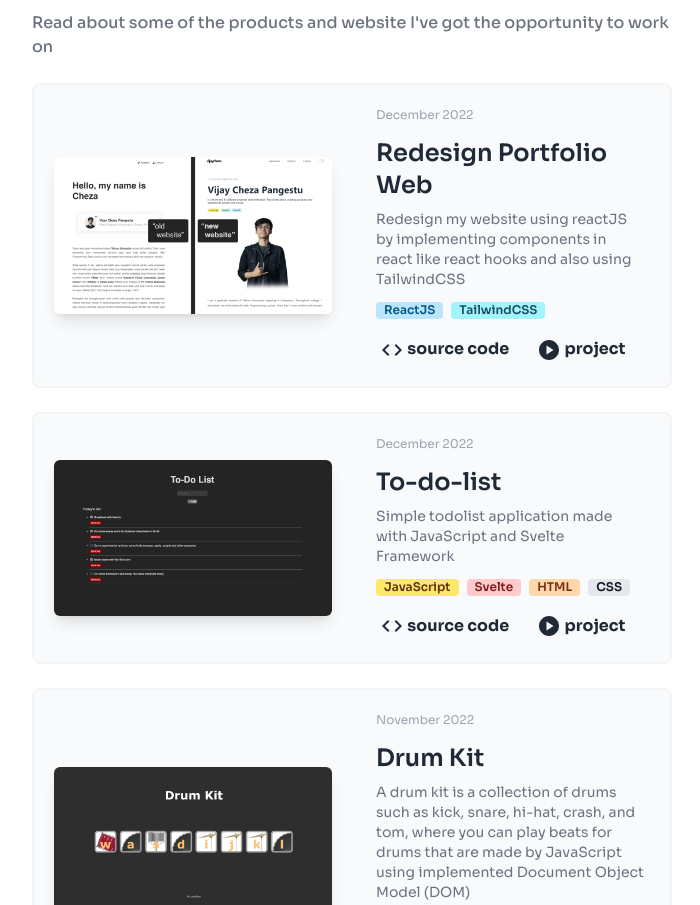
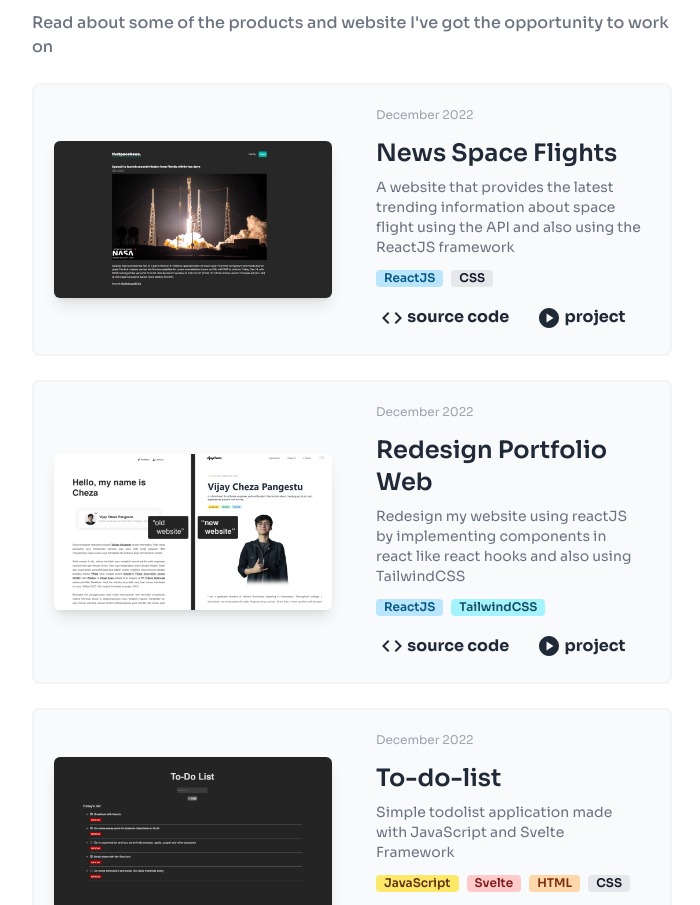
Before and after one commit to chezapangestu/chezapangestu.github.io, a React (Create React App) app: page / in a window 1280 px wide. Shown: the part 5027-5932 px from the top of the page, without its empty margins (288-988 px from the left). Built offline with nearby package versions, Linux system fonts and the light colour scheme.

Commit message:
add new project items

```diff
--- a/src/data/project.js
+++ b/src/data/project.js
@@ -11,9 +11,22 @@ import todoListEJS from "../pict/web-10.png"
 import tellSecret from "../pict/web-11.png"
 import blog from "../pict/web-12.png"
 import note from "../pict/web-13.png"
+import news from "../pict/web-14.png"
 
 
 const project = [
+    {
+      key: 0,
+      time: "December 2022",
+      title: "News Space Flights",
+      content:
+        "A website that provides the latest trending information about space flight using the API and also using the ReactJS framework",
+      image: news,
+      srcCode: "https://github.com/chezapangestu/news-space-flights",
+      link: "https://cz-news-spase-flight.netlify.app/",
+      tech1: "ReactJS",
+      tech2: "CSS"
+    },
     {
       key: 1,
       time: "December 2022",
```
Also changed, not shown: src/pict/web-14.png (added).
